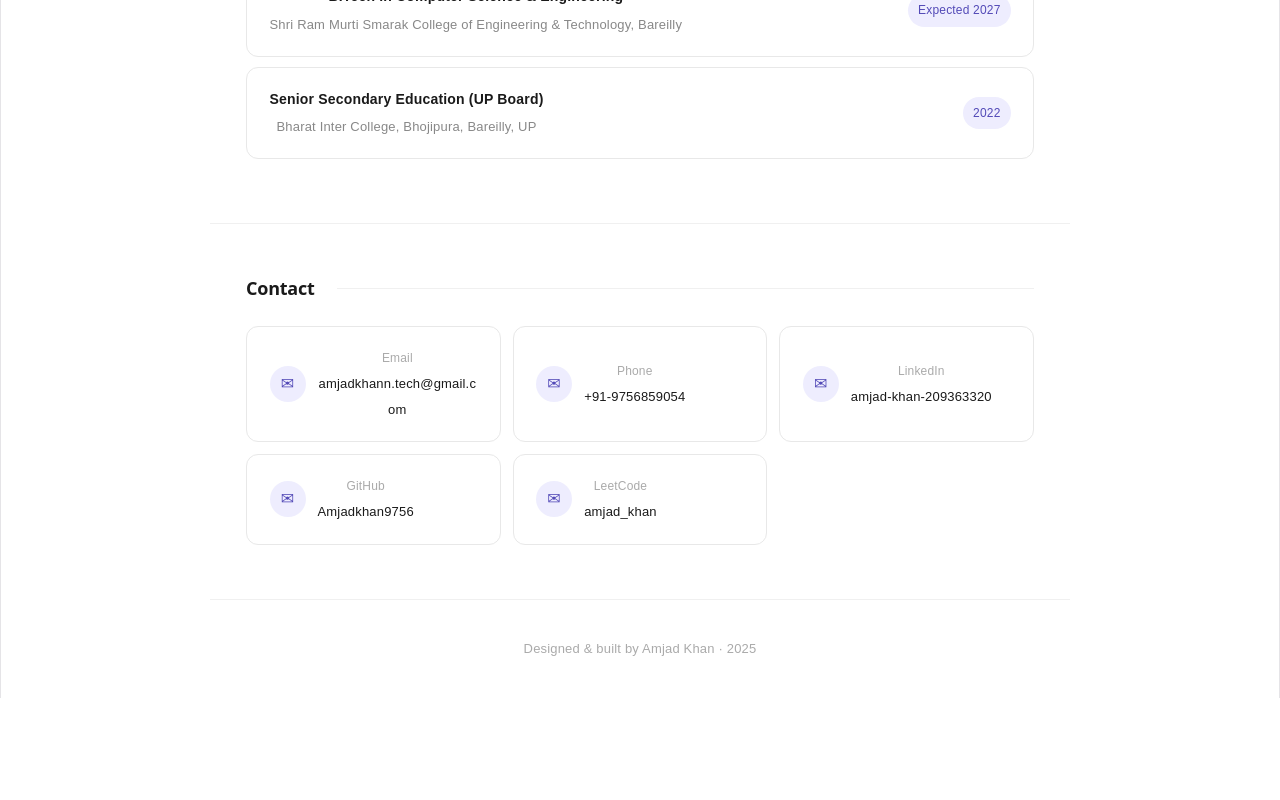
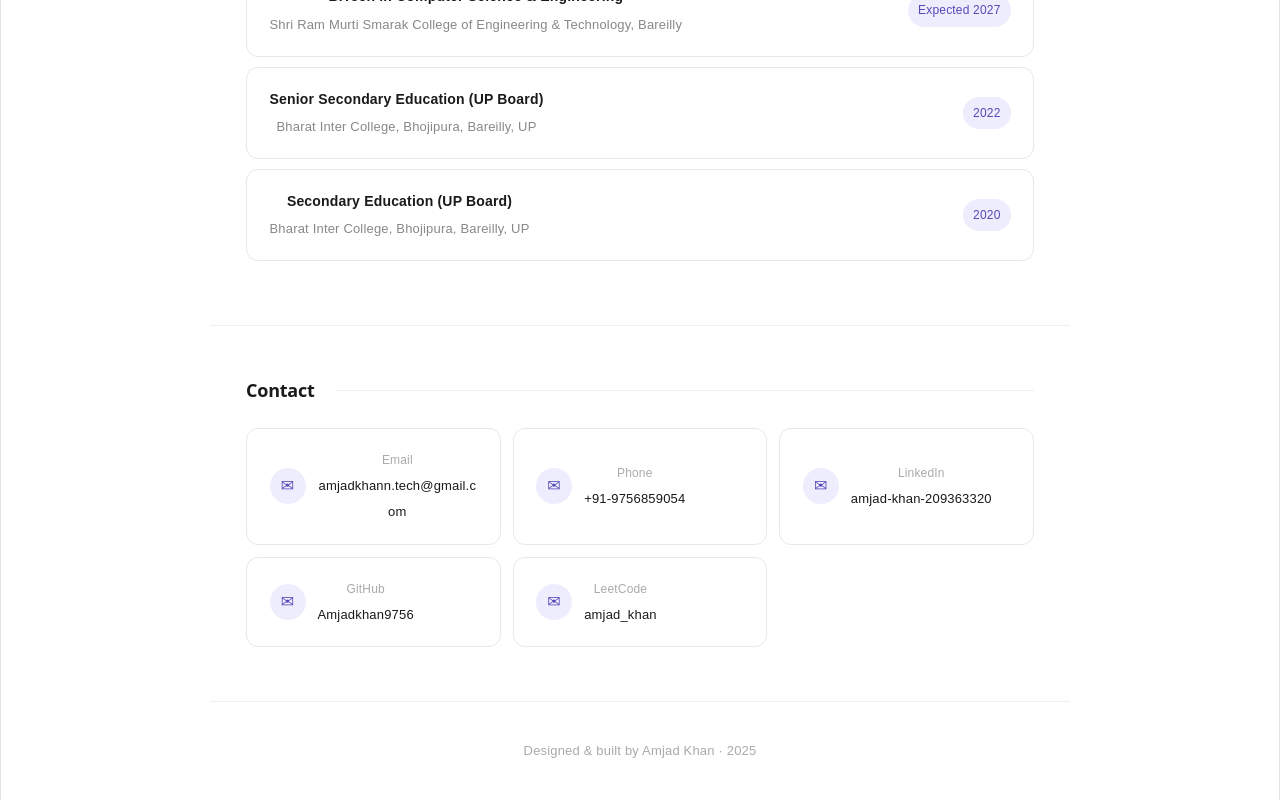
Before and after one commit to Amjadkhan9756/Portfolio, a React (Vite) app: page / in a window 1280 px wide. Shown: the part 2534-3334 px from the top of the page. Before the commit the page ends 3232 px from the top, so only its background shows below. Built offline with nearby package versions, Linux system fonts and the light colour scheme.

Commit message:
new update

```diff
--- a/src/component/Home.jsx
+++ b/src/component/Home.jsx
@@ -73,7 +73,11 @@ const data = {
       institute: "Bharat Inter College, Bhojipura, Bareilly, UP",
       year: "2022",
     },
-
+    {
+      degree: "Secondary Education (UP Board)",
+      institute: "Bharat Inter College, Bhojipura, Bareilly, UP",
+      year: "2020",
+    },
   ],
 };
 
```
